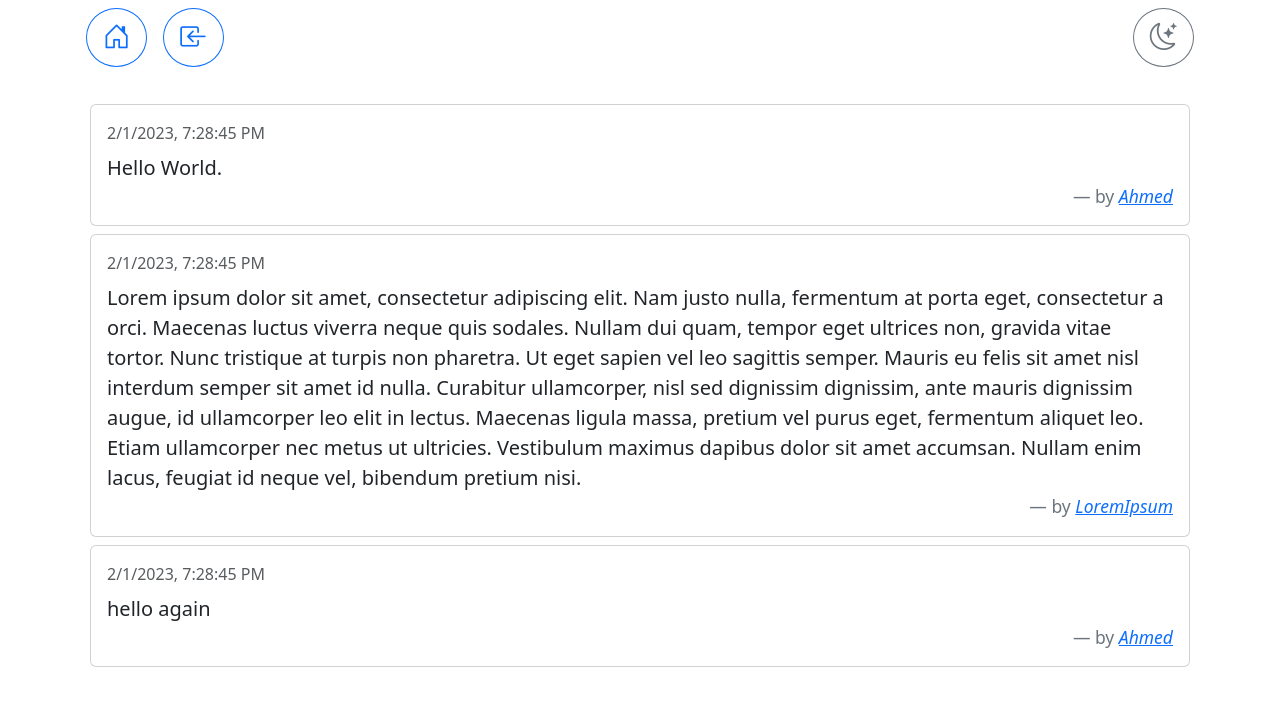
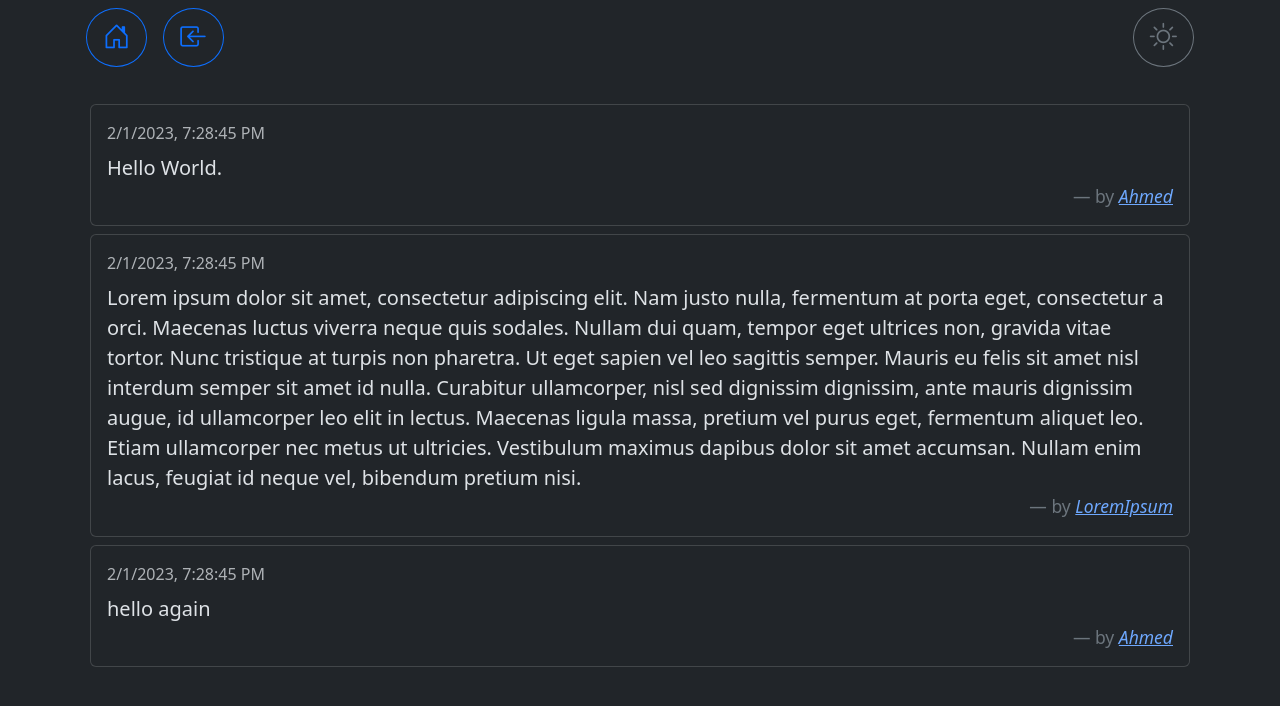
Before and after one commit to El-Ahmed/posts-front, an Angular app: page / in a window 1280 px wide. Both pictures are taken after a click on the button 1163 px from the left and 37 px from the top of the page. Shown: the top 706 px of the page. Built offline with nearby package versions, Linux system fonts and the light colour scheme.

Commit message:
added theme service

```diff
--- a/src/app/header/header.component.html
+++ b/src/app/header/header.component.html
@@ -24,11 +24,10 @@
 
   <div>
 
-  <a>
-    <button class="btn btn-outline-secondary pe-3 ps-3 pt-2 pb-2 rounded-circle me-2">
-      <i class="bi bi-moon-stars" style="font-size: 1.7rem"></i>
+    <button (click)="toggleTheme()" class="btn btn-outline-secondary pe-3 ps-3 pt-2 pb-2 rounded-circle me-2">
+      <i *ngIf="!isDarkTheme()" class="bi bi-moon-stars" style="font-size: 1.7rem"></i>
+      <i *ngIf="isDarkTheme()" class="bi bi-brightness-high" style="font-size: 1.7rem"></i>
     </button>
-  </a>
 
 
 
--- a/src/app/header/header.component.ts
+++ b/src/app/header/header.component.ts
@@ -1,5 +1,6 @@
 import { Component } from '@angular/core';
 import {AuthenticationService} from "../authentication.service";
+import {ThemeService} from "../theme.service";
 
 @Component({
   selector: 'app-header',
@@ -8,7 +9,8 @@ import {AuthenticationService} from "../authentication.service";
 })
 export class HeaderComponent {
 
-  constructor(private authService: AuthenticationService) {
+  constructor(private authService: AuthenticationService,
+              private themeService: ThemeService) {
 
   }
 
@@ -20,5 +22,11 @@ export class HeaderComponent {
     this.authService.logout();
   }
 
+  toggleTheme() {
+    this.themeService.toggle_theme()
+  }
+  isDarkTheme() {
+    return this.themeService.theme == 'dark'
+  }
 
 }
--- /dev/null
+++ b/src/app/theme.service.ts
@@ -0,0 +1,37 @@
+import { Injectable } from '@angular/core';
+
+@Injectable({
+  providedIn: 'root'
+})
+export class ThemeService {
+
+  private _theme = 'light';
+
+  constructor() {
+    this._theme = localStorage.getItem('theme') || 'light';
+    document.body.setAttribute("data-bs-theme", this._theme);
+  }
+
+  get theme(): string {
+    return this._theme;
+  }
+
+  set theme(value: string) {
+    this._theme = value;
+    document.body.setAttribute("data-bs-theme", value);
+    localStorage.setItem('theme', value)
+  }
+
+  toggle_theme() {
+    if (this.theme == 'light') {
+      this.theme = 'dark'
+    }
+    else {
+      this.theme = 'light'
+    }
+
+  }
+
+
+
+}
--- a/src/index.html
+++ b/src/index.html
@@ -7,7 +7,7 @@
   <meta name="viewport" content="width=device-width, initial-scale=1">
   <link rel="icon" type="image/x-icon" href="favicon.ico">
 </head>
-<body>
+<body data-bs-theme="light">
   <app-root></app-root>
 </body>
 </html>
```
Also changed, not shown: 1 other file (tests, documents, lock files or other folders).
